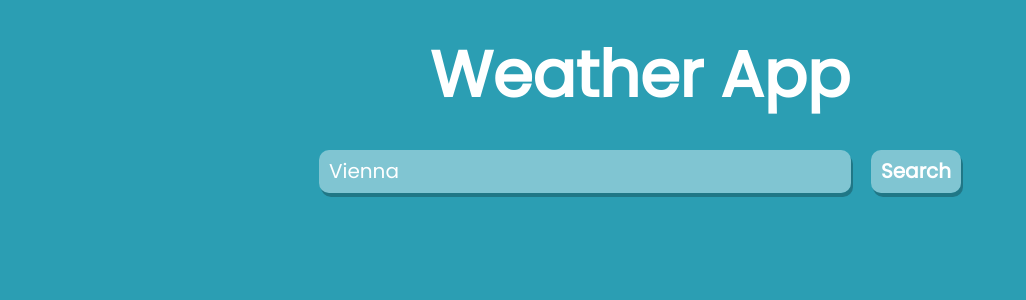
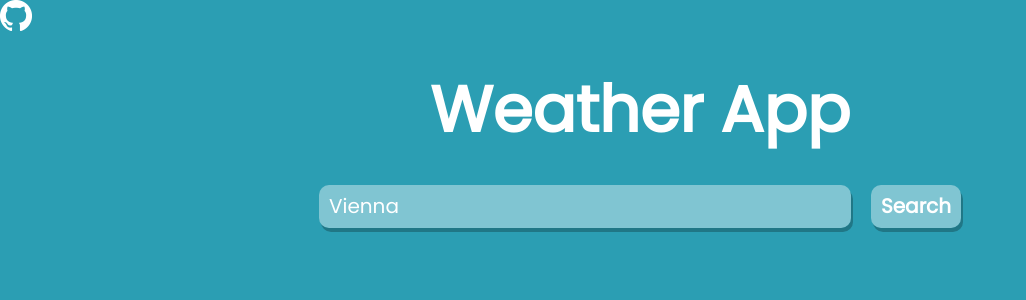
Before and after one commit to Luzin7/react-weather-app, a React (Create React App) app: page / in a window 1280 px wide. Shown: the top 300 px of the page, without its empty margins (0-1026 px from the left). Built offline with nearby package versions, Linux system fonts and the light colour scheme.

Commit message:
♻️refactor: Add link
Add link para o meu perfil no GitHub.

```diff
--- a/src/components/Header.jsx
+++ b/src/components/Header.jsx
@@ -1,10 +1,30 @@
 import React, { Component } from 'react';
 import '../style/header.css';
+import gitLogo from '../assets/img/GitHub-Mark-Light-32px.png';
 
 export default class Header extends Component {
+  // tempoAtual = () => {
+  //   setInterval(timer, 1000);
+
+  //   function timer () {
+  //     const date = new Date();
+  //     const hours = date.getHours();
+  //     const minutes = date.getMinutes();
+  //     const seconds = date.getSeconds();
+  //     const timer = document.querySelector('.timer');
+
+  //     if (seconds < 10) {
+  //       timer.textContent = `${hours}:${minutes}:0${seconds}`;
+  //     } else if (minutes < 10) {
+  //       timer.textContent = `${hours}:0${minutes}:${seconds}`;
+  //     } else timer.textContent = `${hours}:${minutes}:${seconds}`;
+  //   };
+  // };
+
   render () {
     return (
       <div className='header'>
+        <a className='gitLogo' href="https://github.com/Luzin7" target="_blank" rel="noreferrer noopener"><img src={gitLogo} alt="Github Logo" /></a>
         <h1>Weather App</h1>
       </div>
     );
```
